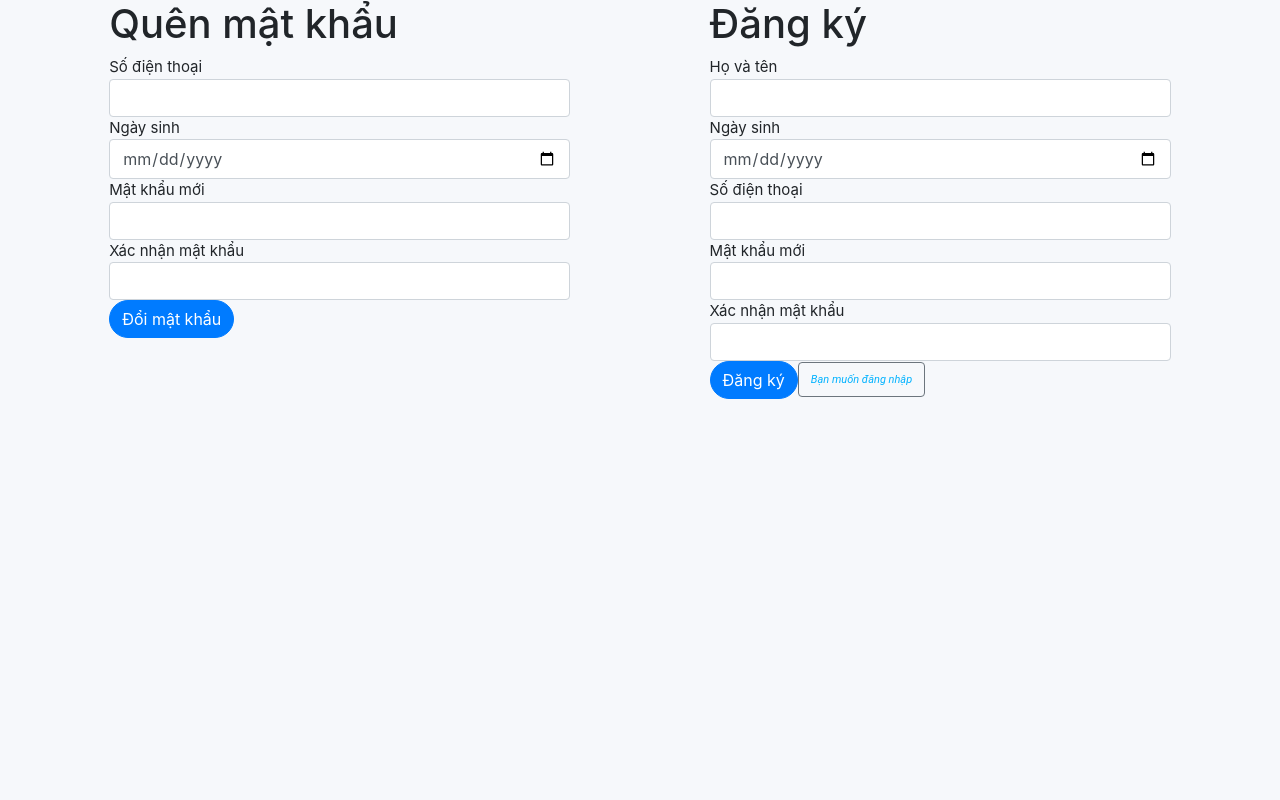
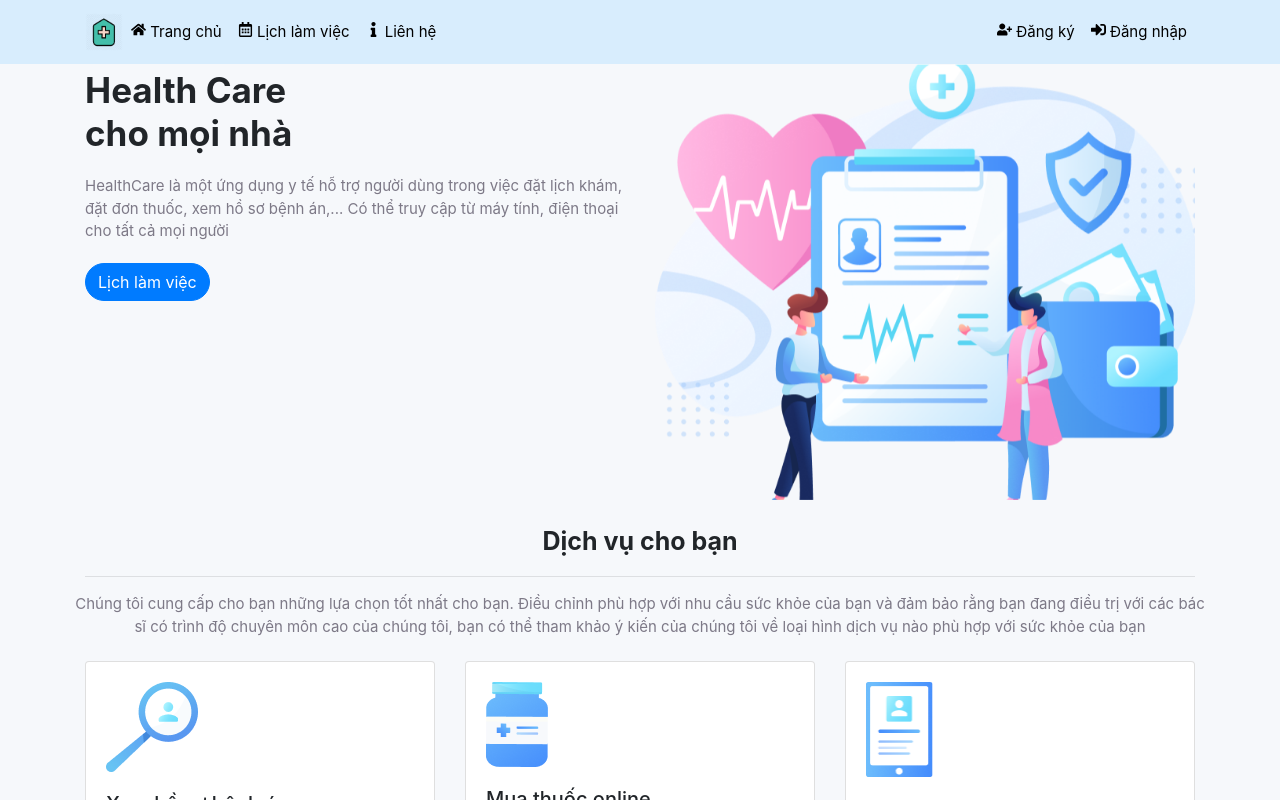
Before and after one commit to giacat2411/IS_Pharmacy, a React (Create React App) app in the folder client/: page /home in a window 1280 px wide. Shown: the top 800 px of the page. Built offline with nearby package versions, Linux system fonts and the light colour scheme.

Commit message:
fix appjs

```diff
--- a/client/src/App.js
+++ b/client/src/App.js
@@ -2,18 +2,15 @@ import './App.css';
 import { Component } from 'react';
 import Main from './1.CatComponent/MainComponent';
 import { BrowserRouter } from 'react-router-dom';
-import Login from './2.PhucComponent/LoginComponent';
-import SignPwd from './2.PhucComponent/forgetpwd';
 class App extends Component {
   render() {
   return (
     <BrowserRouter>
     <div className="App">
-        <SignPwd />
+        <Main/>
     </div>
     </BrowserRouter>
   );
 }
 }
-
 export default App;
```
